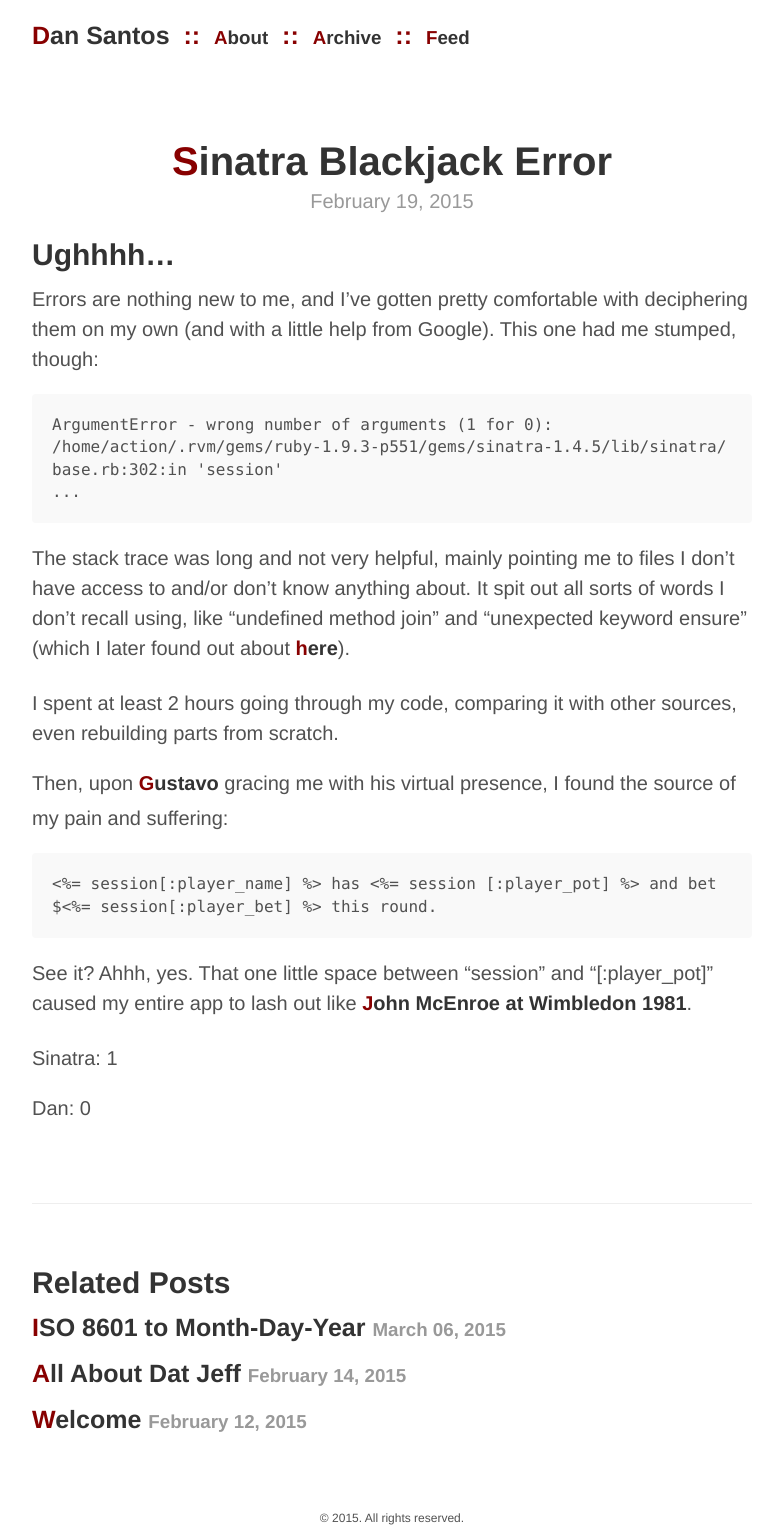
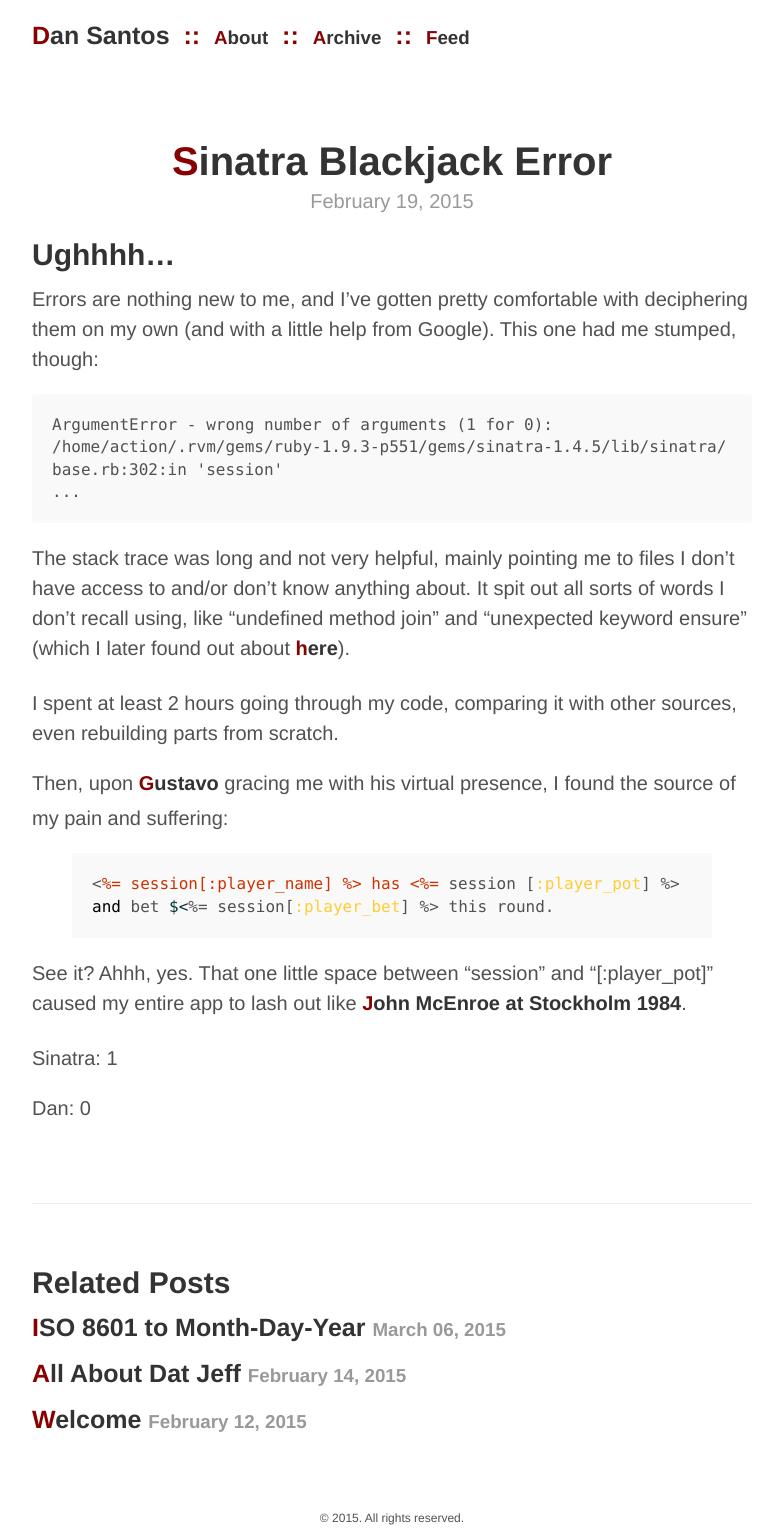
Before and after one commit to CanIGetAPickle/CanIGetAPickle.github.io, a Jekyll site: the page built from _posts/2015-02-19-blackjack-frustration.md, in a window 1280 px wide. Shown: the whole page, without its empty margins (248-1031 px from the left). Built offline with Jekyll 4.4.1, drawn with Linux system fonts in a browser that asks for light colours.

Commit message:
Updated links and syntax highlighting

````diff
--- a/_posts/2015-02-19-blackjack-frustration.md
+++ b/_posts/2015-02-19-blackjack-frustration.md
@@ -17,13 +17,13 @@ The stack trace was long and not very helpful, mainly pointing me to files I don
 
 I spent at least 2 hours going through my code, comparing it with other sources, even rebuilding parts from scratch.
 
-Then, upon <a href="https://github.com/staycreativedesign" target="_blank">Gustavo</a> gracing me with his virtual presence, I found the source of my pain and suffering:
+Then, upon <a href="//github.com/staycreativedesign" target="_blank">Gustavo</a> gracing me with his virtual presence, I found the source of my pain and suffering:
 
-```
+{% highlight ruby %}
 <%= session[:player_name] %> has <%= session [:player_pot] %> and bet $<%= session[:player_bet] %> this round.
-```
+{% endhighlight %}
 
-See it? Ahhh, yes. That one little space between "session" and "[:player_pot]" caused my entire app to lash out like <a href="https://www.youtube.com/watch?v=gp-Gu4OkJ2Y" target="_blank">John McEnroe at Wimbledon 1981</a>.
+See it? Ahhh, yes. That one little space between "session" and "[:player_pot]" caused my entire app to lash out like <a href="//www.youtube.com/watch?v=C8Nyc9jzSDg" target="_blank">John McEnroe at Stockholm 1984</a>.
 
 Sinatra: 1
 
````
